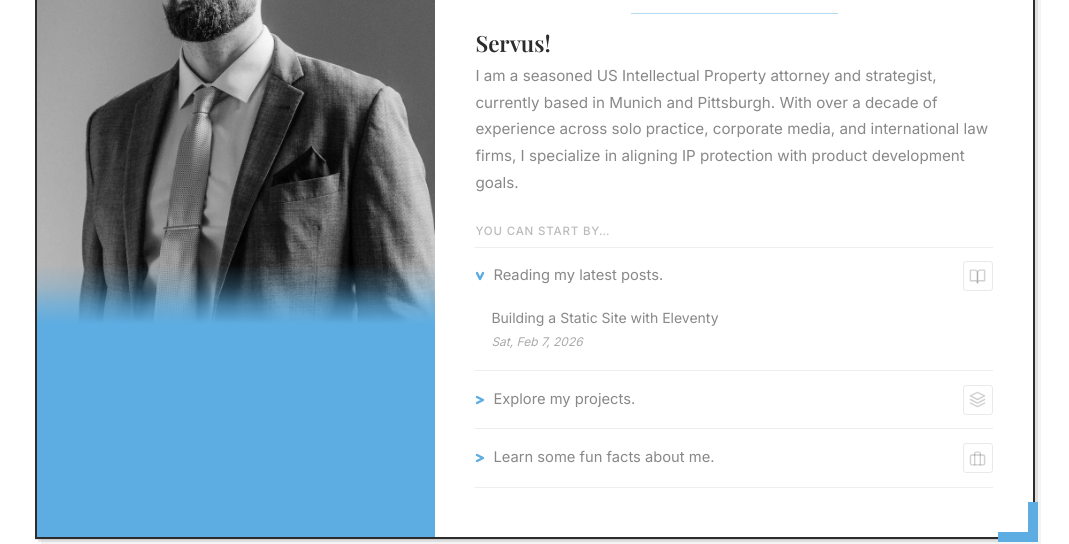
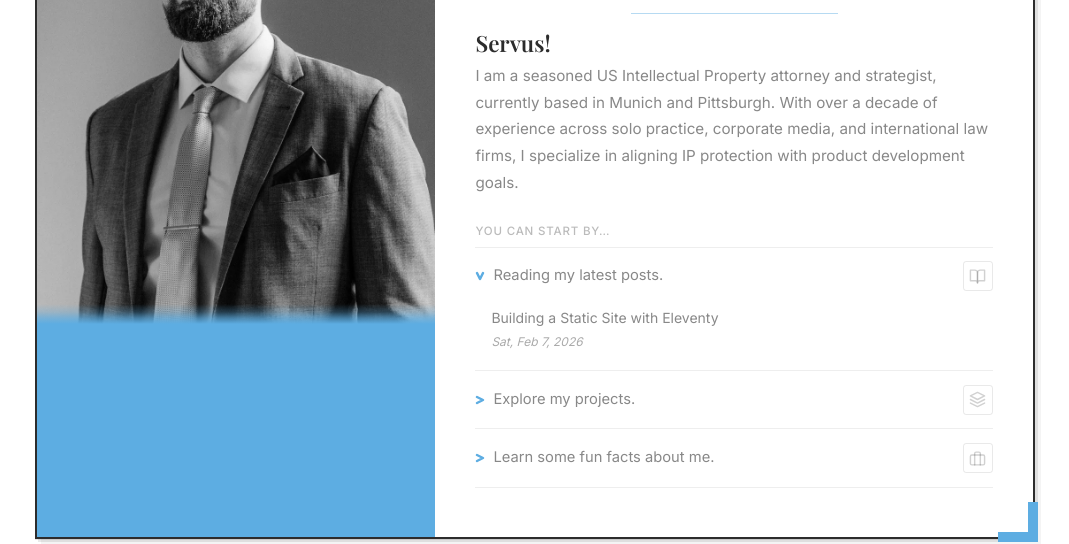
Before and after one commit to techAeon/personalSite, an Eleventy site: page index.njk in a window 1280 px wide. Shown: the part 170-714 px from the top of the page, without its empty margins (105-1174 px from the left). Built offline with nearby package versions, Linux system fonts and the light colour scheme; Eleventy itself is replaced by a stand-in of ours; files that its build step writes are made by us from their sources.

Commit message:
Update style.css

```diff
--- a/css/style.css
+++ b/css/style.css
@@ -110,7 +110,7 @@ h1, h2, h3, h4, h5, h6 { font-family: var(--serif); font-weight: 600; line-heigh
 .portrait-wrapper::after {
   content: '';
   position: absolute; bottom: 0; left: 0; right: 0;
-  height: 60px; /* Taller gradient */
+  height: 20px; /* Taller gradient */
   background: linear-gradient(
     to bottom,
     rgba(93, 173, 226, 0) 0%,      /* Fully transparent at top */
```
